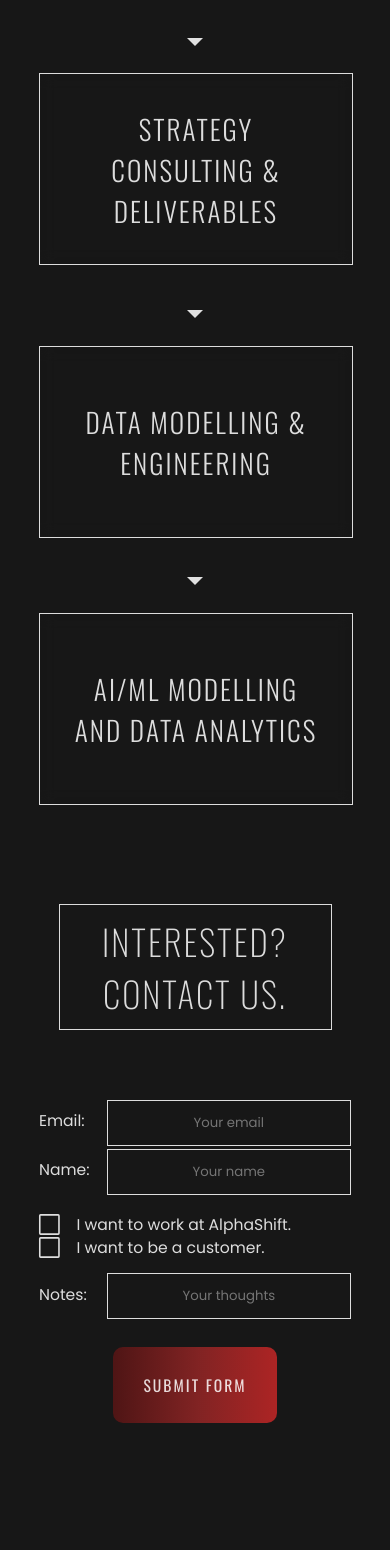
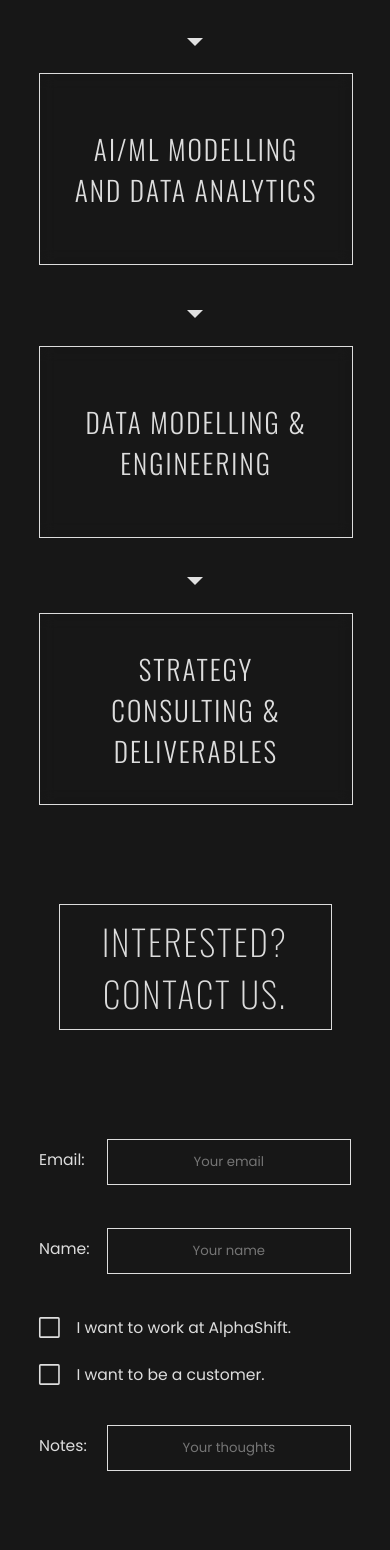
Before and after one commit to eonc21/alphashift-website, a Vue app: page / in a window 390 px wide. Shown: the part 5258-6808 px from the top of the page. Built offline with nearby package versions, Linux system fonts and the light colour scheme.

Commit message:
Fix form size on phone

```diff
--- a/src/components/Contact.vue
+++ b/src/components/Contact.vue
@@ -254,7 +254,7 @@
 @media (max-width: 1000px) {
     form {
         width: 100%;
-        height: 100%;
+        height: 650px;
         justify-content: space-evenly;
         }
 
@@ -285,9 +285,13 @@
 }
 
 @media (max-width: 600px) {
+  .form {
+    height: 500px;
+
+  }
     form {
         width: 80vw;
-        height: 100%;
+        height: 70vh;
         justify-content: space-evenly;
         }
 
@@ -296,14 +300,17 @@
       flex-direction: column;
       align-self: flex-start;
       font-size: 4vw;
+      justify-content: space-between;
+      height: 70px;
       text-align: left;
     }
 
     .checkbox {
       width: 100%;
       align-self: flex-start;
-      justify-content: flex-start;
-      /* margin: 0; */
+      /* margin-bottom: 20px; */
+      /* justify-content: spa; */
+      margin: auto;
     }
 
     .box {
--- a/src/components/pages/ConsultingProcess.vue
+++ b/src/components/pages/ConsultingProcess.vue
@@ -20,6 +20,15 @@
 <script>
 import ProcessContainer from '../ProcessContainer.vue'
 import LineContainer from '../LineContainer.vue'
+let message1 = "STRATEGY CONSULTING & DELIVERABLES"
+let message2 = "AI/ML MODELLING AND DATA ANALYTICS"
+
+let width = window.innerWidth
+
+if (width < 600) {
+    message2 = "STRATEGY CONSULTING & DELIVERABLES";
+    message1 = "AI/ML MODELLING AND DATA ANALYTICS"
+}
     export default {
         name: 'ConsultingProcess',
 
@@ -36,8 +45,8 @@
         data() {
             return {
                 titles: {
-                    titlesbox1: ["UNDERSTANDING THE PROBLEM", "STRATEGY CONSULTING & DELIVERABLES"],
-                    titlesbox2: ["DATA MODELLING & ENGINEERING", "AI/ML MODELLING AND DATA ANALYTICS"]
+                    titlesbox1: ["UNDERSTANDING THE PROBLEM", message1],
+                    titlesbox2: ["DATA MODELLING & ENGINEERING", message2]
                 },
 
             }
```
